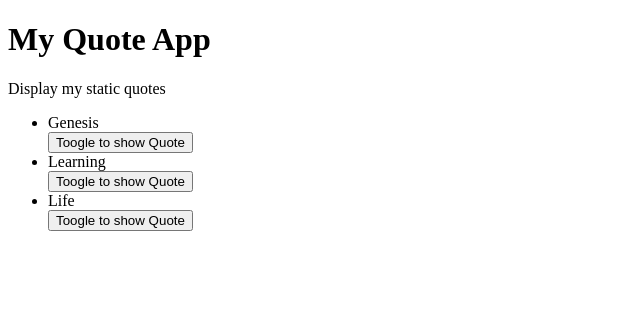
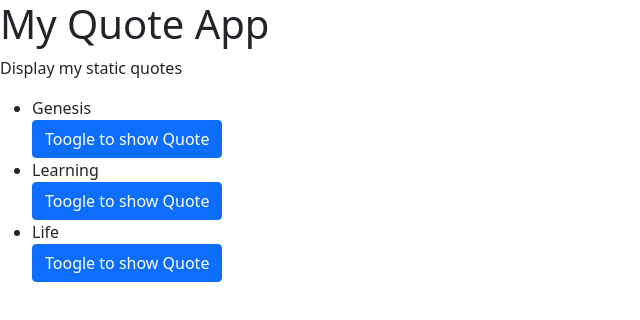
Before and after one commit to kimperria/Quote-App, an Angular app: page / in a window 1280 px wide. Shown: the top 320 px of the page, without its empty margins (0-640 px from the left). Built offline with nearby package versions, Linux system fonts and the light colour scheme.

Commit message:
installs bootstrap and tests styles functionality

```diff
--- a/package.json
+++ b/package.json
@@ -18,6 +18,8 @@
     "@angular/platform-browser": "~13.2.0",
     "@angular/platform-browser-dynamic": "~13.2.0",
     "@angular/router": "~13.2.0",
+    "bootstrap": "^5.1.3",
+    "popper": "^1.0.1",
     "rxjs": "~7.5.0",
     "tslib": "^2.3.0",
     "zone.js": "~0.11.4"
--- a/src/app/quote/quote.component.html
+++ b/src/app/quote/quote.component.html
@@ -5,7 +5,7 @@
     <ul>
         <div *ngFor="let quote of quotes; let i = index">
             <li>{{quote.name}}</li>
-            <button (click)="toggleQuoteDetails(i)">Toogle to show Quote</button>
+            <button (click)="toggleQuoteDetails(i)" class="btn btn-primary">Toogle to show Quote</button>
             <app-quote-likes *ngIf="quote.showDescription" [quote]="quote" (deleteQuote)='deleteQuote($event,i)'></app-quote-likes>
         </div>
     </ul>
--- a/src/styles.css
+++ b/src/styles.css
@@ -1 +1,2 @@
 /* You can add global styles to this file, and also import other style files */
+@import 'bootstrap/dist/css/bootstrap.css'
```
Also changed, not shown: 1 other file (tests, documents, lock files or other folders).
